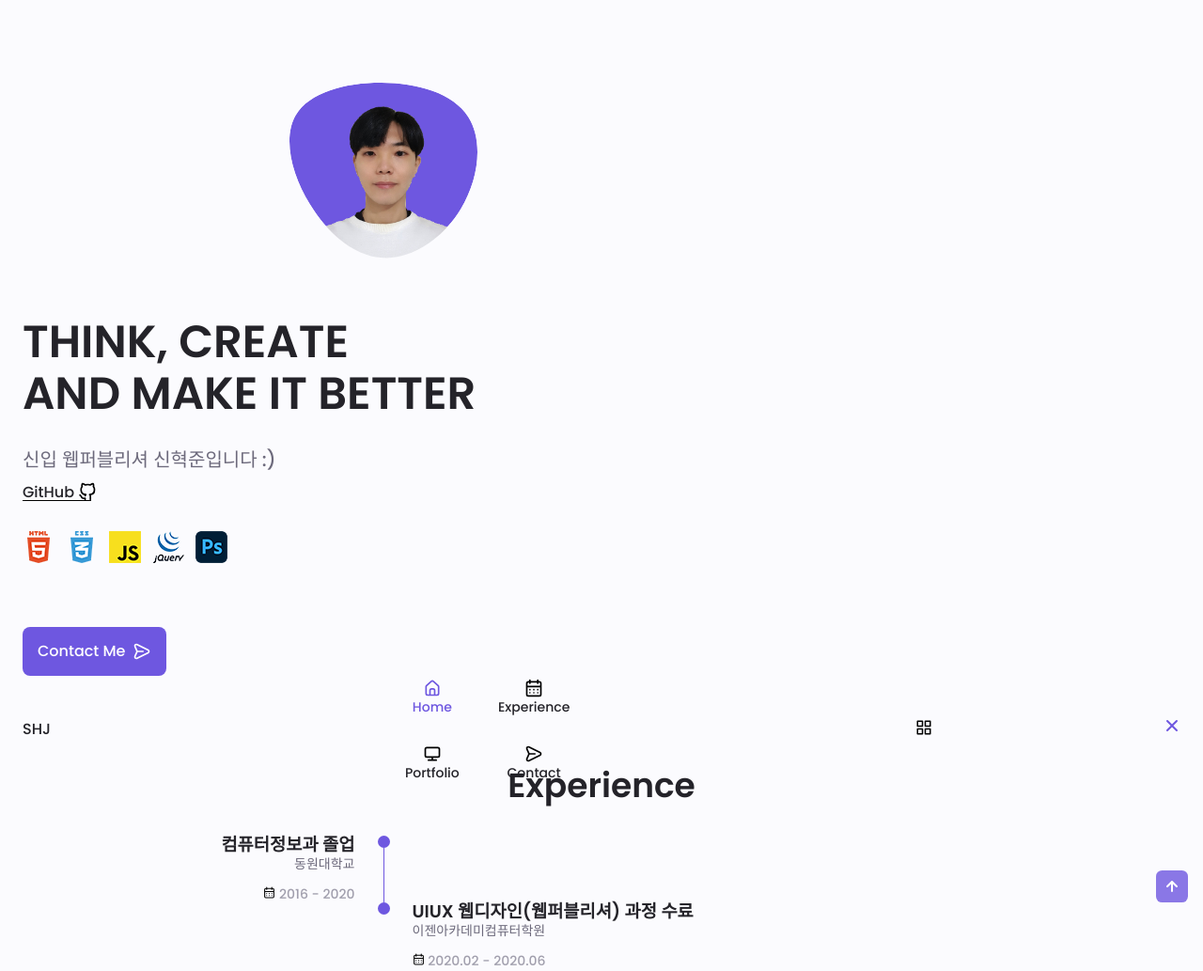
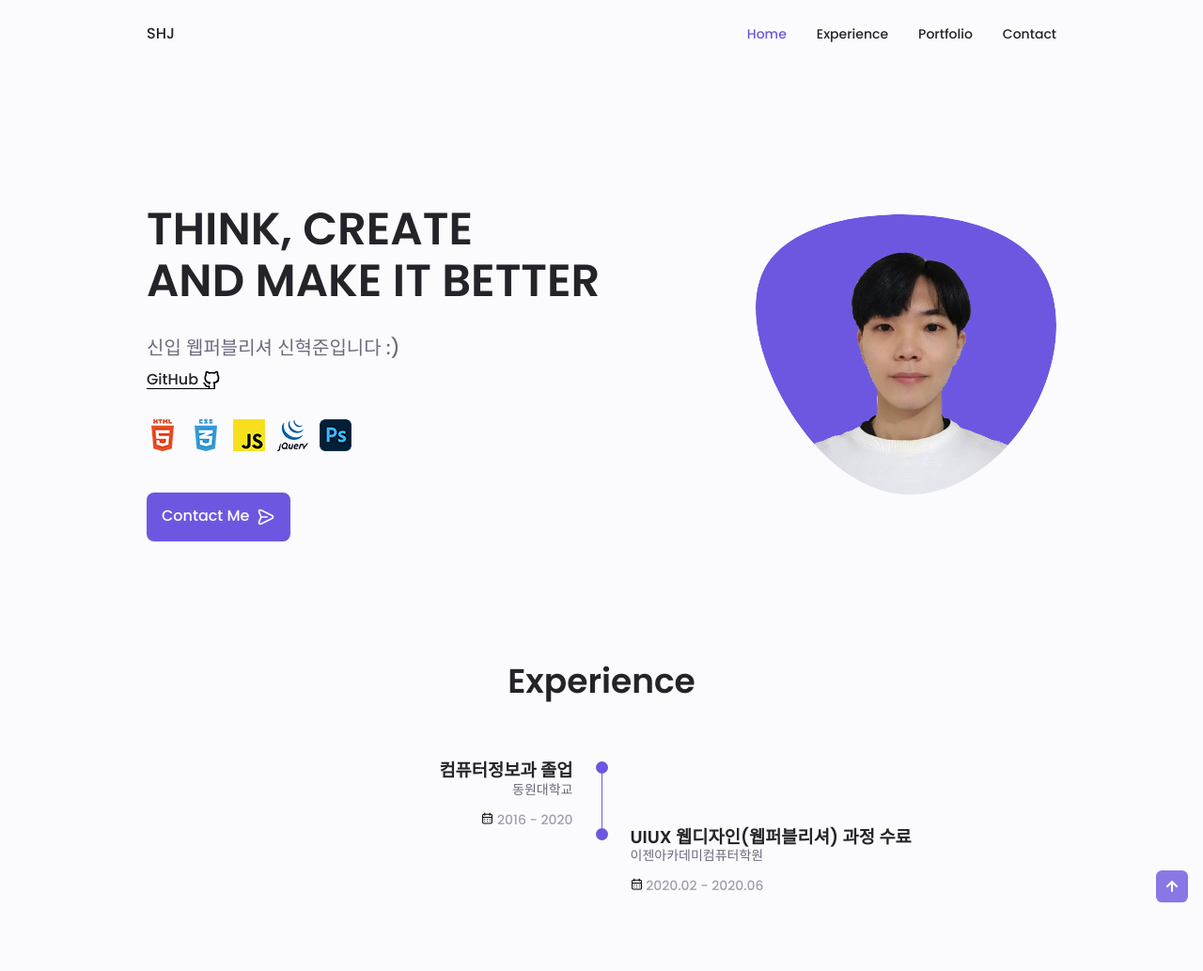
Before and after one commit to SHJ-9712/2022_Portfolio, a website: page public/index.html in a window 1280 px wide. Shown: the top 1033 px of the page at 94% size. Drawn offline with Linux system fonts and the light colour scheme; files whose address does not match are found by name.

Commit message:
Add media query 반응형 작업

```diff
--- a/public/css/common.css
+++ b/public/css/common.css
@@ -51,7 +51,7 @@ img {max-width: 100%; height: auto;}
 button {padding: 0; background: none; border: none; cursor: pointer;}
 
 .blind {position: absolute; clip: rect(0px, 0px, 0px, 0px); width: 1px; height: 1px; margin: -1px; overflow: hidden;}
-.container {max-width: 768px; margin: 0 var(--m-1-5);}
+.container {max-width: 968px; margin: 0 var(--m-1-5);}
 .grid {display: -ms-grid; display: grid; gap: 1.5rem;}
 .section {padding: 2rem 0 4rem;}
 .section .title {font-size: var(--h1-font-size); text-align: center;}
--- a/public/css/styles.css
+++ b/public/css/styles.css
@@ -26,11 +26,11 @@ header .nav .nav__menu-btn:hover svg > path {fill: var(--main-color);}
 .scroll-header {box-shadow: 0 -1px 4px rgba(0, 0, 0, 0.15);}
 
 /* == HOME == */
-.home > .home__container {padding-top: 3.5rem;}
+.home__container {gap: 1rem;}
+.home__content {padding-top: 3.5rem; align-items: center;}
 .home__profile-img {text-align: center;}
 .home__profile-img svg {width: 200px; fill: var(--main-color);}
 .home__profile-img .selfie {width: 130px;}
-.home__txt {padding: 1.5rem 0;}
 .home__title {font-size: var(--big-font-size);}
 .home__desc {margin-bottom: var(--m-0-75); font-size: var(--h3-font-size);}
 .github-link {margin-bottom: var(--m-2); display: inline-flex; align-items: flex-end; position: relative;}
@@ -72,8 +72,56 @@ header .nav .nav__menu-btn:hover svg > path {fill: var(--main-color);}
 .contact__info {margin-bottom: var(--m-1); display: flex; align-items: center;}
 .contact__info:last-of-type {margin-bottom: 0;}
 
-/* SCROLL TOP 버튼 */
+/* == SCROLL TOP 버튼 == */
 .scroll-up {padding: 0.3rem; font-size: 0; position: fixed; bottom: -20%; right: 1rem; background-color: var(--main-color); border-radius: 0.4rem; opacity: 0.8; -webkit-transition: all 0.4s; -moz-transition: all 0.4s; -o-transition: all 0.4s; transition: all 0.4s; z-index: 10;}
 .scroll-up svg {width: 24px; fill: #fff;}
 .scroll-up:hover {background-color: var(--hover-color);}
 .scroll-up--show {bottom: 5rem;}
+
+
+/* ======= 미디어쿼리 ======= */
+@media screen and (max-width: 350px) {
+    .home__profile-img svg {width: 180px;}
+    .container {margin: 0 var(--m-1);}
+    .experience__data {gap: 0.5rem;}
+}
+
+@media screen and (min-width: 568px) {
+    .home__content {grid-template-columns: 1fr max-content;}
+    .home__txt {grid-column: initial;}
+    .home__profile-img {order: 1; justify-self: center;}
+    /* .experience__sections {display: grid; grid-template-columns: 0.6fr; justify-content: center;} */
+}
+
+@media screen and (min-width: 768px) {
+    body {margin: 0;}
+    .container {margin: 0 auto;}
+    .section {padding: 6rem 0 2rem;}
+    .title {margin-bottom: 4rem;}
+
+    header {top: 0; bottom: initial;}
+    header,
+    main,
+    footer {padding: 0 1rem;}
+
+    .nav {height: calc(3rem + 1.5rem) !important; column-gap: 1rem;}
+    .nav__list li a svg,
+    .nav__menu-btn,
+    .nav__menu__close {display: none;}
+
+    .nav__menu {margin-left: auto;}
+    .nav__list {display: flex; column-gap: 2rem;}
+
+    .home__content {padding-top: 5.5rem; column-gap: 2rem;}
+    .home__profile-img svg {width: 270px;}
+
+    .experience__sections {grid-template-columns: 0.5fr;}
+}
+
+@media screen and (min-width: 1024px) {
+    header,
+    main,
+    footer {padding: 0;}
+
+    .home__profile-img svg {width: 320px;}
+}
--- a/public/index.html
+++ b/public/index.html
@@ -72,7 +72,8 @@
 
     <main>
         <section class="home section" id="home">
-            <div class="home__container container">
+            <div class="home__container container grid">
+                <div class="home__content grid">
                     <div class="home__profile-img">
                         <svg viewBox="0 0 200 187">
                             <mask id="mask0" mask-type="alpha">
@@ -100,13 +101,14 @@
                             <li class="jquery"><span class="blind">jQuery</span></li>
                             <li class="photoshop"><span class="blind">Photoshop</span></li>
                         </ul>
-                </div>
-                <a href="javascript:;" class="button">
+                        <a href="#contact" class="button">
                             Contact Me
                             <svg viewBox="0 0 24 24">
                                 <path d="M20.34,9.32l-14-7a3,3,0,0,0-4.08,3.9l2.4,5.37h0a1.06,1.06,0,0,1,0,.82l-2.4,5.37A3,3,0,0,0,5,22a3.14,3.14,0,0,0,1.35-.32l14-7a3,3,0,0,0,0-5.36Zm-.89,3.57-14,7a1,1,0,0,1-1.35-1.3l2.39-5.37A2,2,0,0,0,6.57,13h6.89a1,1,0,0,0,0-2H6.57a2,2,0,0,0-.08-.22L4.1,5.41a1,1,0,0,1,1.35-1.3l14,7a1,1,0,0,1,0,1.78Z"/>
                             </svg>
                         </a>
+                    </div>
+                </div>
             </div>
         </section>
 
--- a/public/js/index.js
+++ b/public/js/index.js
@@ -52,7 +52,7 @@ window.addEventListener('scroll', scrollActive);
 const backToTop = document.getElementById('scroll-up');
 const checkScroll=()=>{
     let pageOffset = window.pageYOffset;
-    if(pageYOffset >= 300){
+    if(pageYOffset >= 200){
         backToTop.classList.add('scroll-up--show');
     }else{
         backToTop.classList.remove('scroll-up--show');
```
Lines whose indentation alone changed are shown as unchanged.
